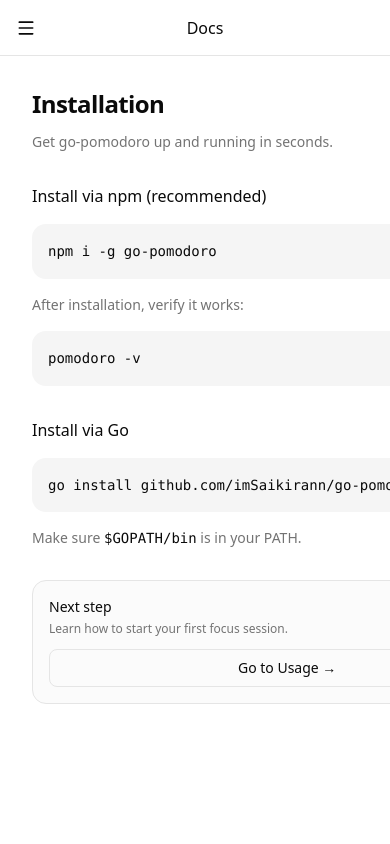
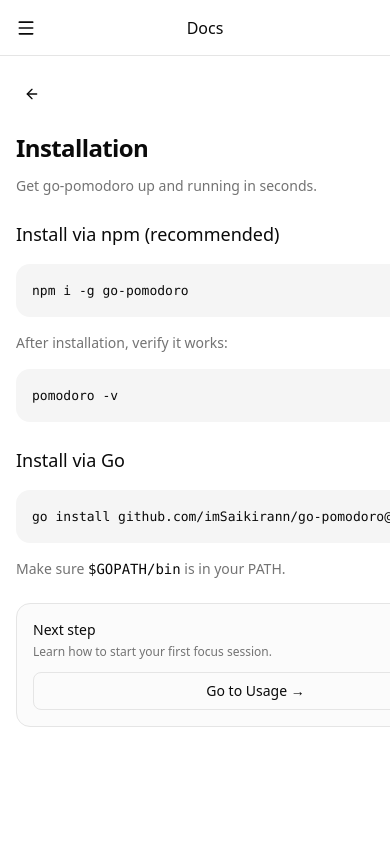
Before and after one commit to imSaikirann/go-pomodoro, a Next.js app in the folder website/: page /docs/installation in a window 390 px wide. Shown: the top 844 px of the page. Built offline with nearby package versions, Linux system fonts and the light colour scheme.

Commit message:
feat: added back button

```diff
--- a/website/app/docs/installation/page.tsx
+++ b/website/app/docs/installation/page.tsx
@@ -1,10 +1,14 @@
 import Link from "next/link";
 import CodeBlock from "@/components/common/CodeBlock";
+import BackButton from "@/components/common/BackButton";
 
 export default function InstallationPage() {
   return (
-    <div className="mx-auto w-full max-w-3xl space-y-8 px-4 sm:px-0">
-      {/* header */}
+    <div className="space-y-6 sm:space-y-8">
+
+            <BackButton/>
+
+      {/* Header — SAME pattern as home */}
       <div className="space-y-3">
         <h1 className="text-2xl sm:text-3xl font-semibold tracking-tight">
           Installation
@@ -15,9 +19,9 @@ export default function InstallationPage() {
         </p>
       </div>
 
-      {/* npm */}
-      <section className="space-y-4">
-        <h2 className="text-base sm:text-xl font-medium">
+      {/* npm section — grouped like home */}
+      <div className="space-y-4">
+        <h2 className="text-lg sm:text-xl font-medium">
           Install via npm (recommended)
         </h2>
 
@@ -28,11 +32,11 @@ export default function InstallationPage() {
         </p>
 
         <CodeBlock code="pomodoro -v" />
-      </section>
+      </div>
 
-      {/* go install */}
-      <section className="space-y-4">
-        <h2 className="text-base sm:text-xl font-medium">
+      {/* go section — grouped */}
+      <div className="space-y-4">
+        <h2 className="text-lg sm:text-xl font-medium">
           Install via Go
         </h2>
 
@@ -43,9 +47,9 @@ export default function InstallationPage() {
           <span className="font-mono text-foreground">$GOPATH/bin</span>{" "}
           is in your PATH.
         </p>
-      </section>
+      </div>
 
-      {/* next step CTA */}
+      {/* CTA — unchanged but aligned */}
       <div className="rounded-xl border bg-muted/40 p-4 flex flex-col gap-3 sm:flex-row sm:items-center sm:justify-between">
         <div className="space-y-1">
           <p className="text-sm font-medium">Next step</p>
--- a/website/app/docs/page.tsx
+++ b/website/app/docs/page.tsx
@@ -1,9 +1,11 @@
 import Link from "next/link";
 import CodeBlock from "@/components/common/CodeBlock";
+import BackButton from "@/components/common/BackButton";
 
 export default function DocsHomePage() {
   return (
     <div className="space-y-8">
+      <BackButton/>
       <div className="space-y-3">
         <h1 className="text-3xl font-semibold">go-pomodoro</h1>
 
@@ -27,7 +29,7 @@ export default function DocsHomePage() {
       </div>
 
       {/* Quick install */}
-      <div className="rounded-xl border bg-muted/40 p-4 space-y-4">
+
         <p className="text-sm font-medium">Quick install</p>
 
         <CodeBlock code="npm i -g go-pomodoro" />
@@ -38,6 +40,6 @@ export default function DocsHomePage() {
 
         <CodeBlock code="pomodoro -v" />
       </div>
-    </div>
+
   );
 }
--- a/website/app/docs/usage/page.tsx
+++ b/website/app/docs/usage/page.tsx
@@ -1,8 +1,12 @@
+import BackButton from "@/components/common/BackButton";
 import CodeBlock from "@/components/common/CodeBlock";
 
 export default function UsagePage() {
   return (
     <div className="space-y-10">
+
+            <BackButton/>
+
       {/* Title */}
       <div className="space-y-2">
         <h1 className="text-3xl font-semibold tracking-tight">Usage</h1>
--- a/website/app/layout.tsx
+++ b/website/app/layout.tsx
@@ -3,7 +3,7 @@ import { Geist, Geist_Mono } from "next/font/google";
 import "./globals.css";
 import Footer from "@/components/common/Footer";
 import { Analytics } from "@vercel/analytics/next";
-
+import { Bricolage_Grotesque } from "next/font/google";
 const geistSans = Geist({
   variable: "--font-geist-sans",
   subsets: ["latin"],
@@ -14,6 +14,11 @@ const geistMono = Geist_Mono({
   subsets: ["latin"],
 });
 
+const bricolage = Bricolage_Grotesque({
+  subsets: ["latin"],
+  variable: "--font-bricolage",
+  weight: ["400", "500", "600", "700"],
+});
 export const metadata: Metadata = {
   title: "go-pomodoro",
   description:
@@ -28,7 +33,7 @@ export default function RootLayout({
   return (
     <html lang="en">
       <body
-        className={`${geistSans.variable} ${geistMono.variable} antialiased min-h-screen flex flex-col`}
+        className={`${geistSans.variable} ${geistMono.variable} ${bricolage.variable} antialiased min-h-screen`}
       >
         {/* Main content */}
         <main className="flex-1">
--- a/website/app/page.tsx
+++ b/website/app/page.tsx
@@ -54,7 +54,8 @@ export default function DocsHome() {
                 show: { opacity: 1, y: 0 },
               }}
               transition={{ duration: 0.45 }}
-              className="text-4xl font-bold tracking-tight sm:text-5xl"
+               style={{ fontFamily: "var(--font-bricolage)" }}
+          className="text-4xl font-bold tracking-[-0.02em] sm:text-5xl font-[var(--font-bricolage)]"
             >
               Stay focused from your{" "}
               <span className="bg-gradient-to-r from-foreground to-muted-foreground bg-clip-text text-transparent">
--- /dev/null
+++ b/website/components/common/BackButton.tsx
@@ -0,0 +1,42 @@
+"use client";
+
+import { useRouter } from "next/navigation";
+import { ArrowLeft } from "lucide-react";
+import clsx from "clsx";
+
+type BackButtonProps = {
+  label?: string;
+  className?: string;
+  fallbackHref?: string; // optional: if no history
+};
+
+export default function BackButton({
+  label,
+  className,
+  fallbackHref = "/docs",
+}: BackButtonProps) {
+  const router = useRouter();
+
+  const handleBack = () => {
+    // if user came directly (no history), fallback
+    if (window.history.length <= 1) {
+      router.push(fallbackHref);
+      return;
+    }
+    router.back();
+  };
+
+  return (
+    <button
+      onClick={handleBack}
+      aria-label="Go back"
+      className={clsx(
+        "inline-flex items-center gap-2 rounded-md px-2 py-1.5 text-sm font-medium transition hover:bg-muted",
+        className
+      )}
+    >
+      <ArrowLeft size={16} />
+      {label && <span>{label}</span>}
+    </button>
+  );
+}
--- a/website/components/common/CodeBlock.tsx
+++ b/website/components/common/CodeBlock.tsx
@@ -12,27 +12,20 @@ export default function CodeBlock({ code }: { code: string }) {
       await navigator.clipboard.writeText(code);
       setCopied(true);
       setTimeout(() => setCopied(false), 1500);
-    } catch {
-      // silent fail
-    }
+    } catch {}
   };
 
   return (
     <div className="relative group">
-      {/* code */}
-      <pre className="overflow-x-auto rounded-xl bg-muted p-4 pr-14 text-sm leading-relaxed">
+      <pre className="overflow-x-auto rounded-xl bg-muted p-4 pr-14 text-[13px] sm:text-sm leading-relaxed">
         <code className="whitespace-pre">{code}</code>
       </pre>
 
-      {/* copy button */}
       <button
         onClick={handleCopy}
         className={clsx(
           "absolute right-2 top-2 inline-flex items-center gap-1 rounded-md border bg-background/90 px-2.5 py-1.5 text-xs font-medium backdrop-blur transition-all",
-          // mobile: always visible
-          "opacity-100",
-          // desktop: hover polish
-          "md:opacity-0 md:group-hover:opacity-100",
+          "opacity-100 md:opacity-0 md:group-hover:opacity-100",
           copied && "opacity-100"
         )}
         aria-label="Copy code"
--- a/website/components/docs/DocsShell.tsx
+++ b/website/components/docs/DocsShell.tsx
@@ -8,18 +8,20 @@ export default function DocsShell({
 }) {
   return (
     <div className="min-h-screen bg-background overflow-x-hidden">
-      {/* mobile top bar */}
       <DocsMobileNav />
 
-      <div className="mx-auto flex w-full max-w-7xl md:px-6">
-        {/* desktop sidebar */}
+      <div className="mx-auto flex w-full  md:px-6">
+        {/* sidebar */}
         <aside className="hidden md:block">
           <DocsSidebar />
         </aside>
 
         {/* content */}
-        <main className="flex-1 px-4 py-8 sm:px-8 sm:py-10">
-          <div className="mx-auto w-full max-w-3xl">{children}</div>
+       <main className="flex-1 px-4 py-6 sm:px-8 sm:py-10">
+
+          <div className="w-full max-w-3xl md:mx-auto">
+            {children}
+          </div>
         </main>
       </div>
     </div>
--- a/website/components/docs/layout.tsx
+++ b/website/components/docs/layout.tsx
@@ -7,7 +7,7 @@ export default function DocsLayout({
 }) {
   return (
     <div className="min-h-screen bg-background">
-      <div className="mx-auto flex max-w-7xl">
+      <div className="mx-auto flex max-w-8xl">
         {/* Desktop sidebar */}
         <aside className="hidden md:sticky md:top-0 md:block md:h-screen md:w-64 md:flex-shrink-0 border-r bg-background">
           <DocsSidebar />
```
